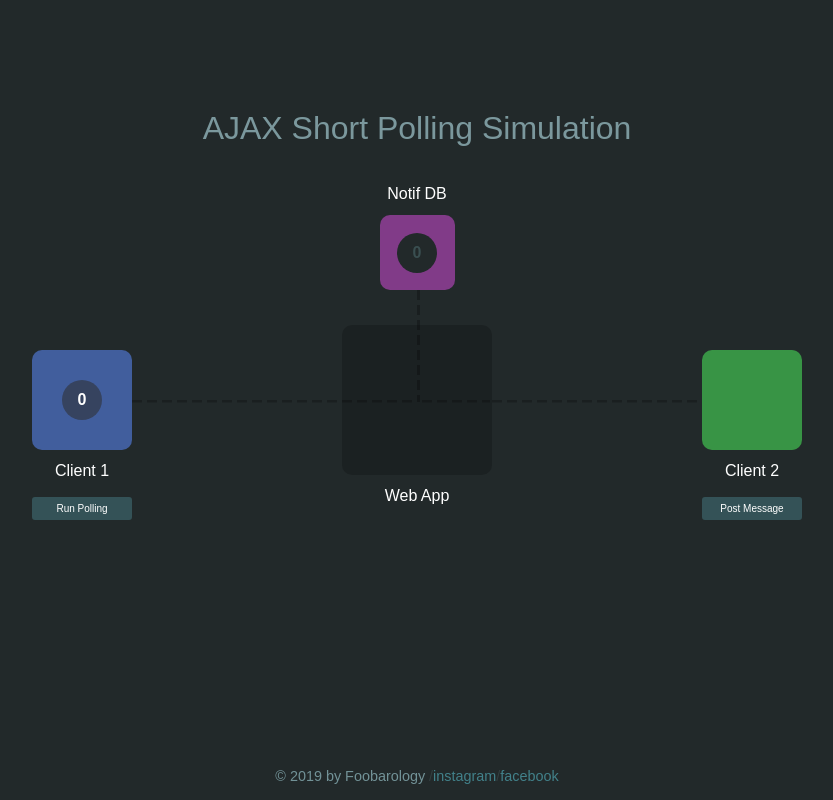
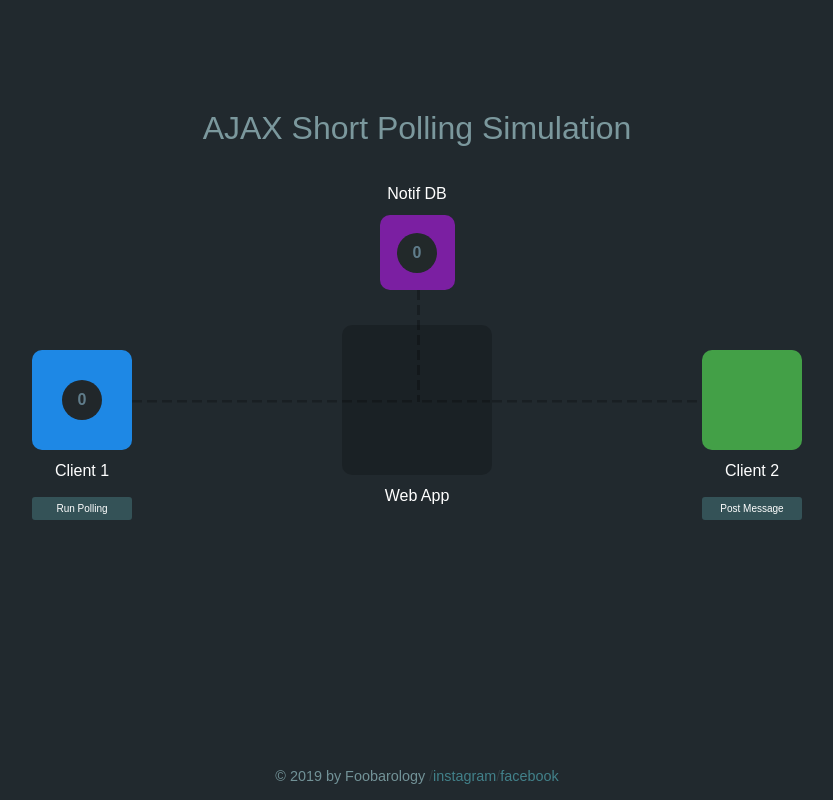
Before and after one commit to foobarology/ajax-short-polling-simulation, a Vue app: page / in a window 1280 px wide. Shown: the whole page, without its empty margins (223-1056 px from the left). Built offline with nearby package versions, Linux system fonts and the light colour scheme.

Commit message:
Change color based on material color guide

```diff
--- a/src/components/Client1.vue
+++ b/src/components/Client1.vue
@@ -2,7 +2,7 @@
   <obj id="client-1"
     title="Client 1"
     title-position="bottom"
-    bg="#415E9D"
+    bg="#1E88E5"
     :width="100"
     :height="100"
     :left="75">
@@ -94,8 +94,9 @@ export default {
   margin: auto;
   width: 40px;
   height: 40px;
+  color: #607D8B;
   line-height: 40px;
-  background: #36435F;
+  background: #21272A;
   text-align: center;
   font-weight: bold;
   border-radius: 50%;
@@ -104,7 +105,8 @@ export default {
 }
 
 .notifications-count.not-empty {
-  background: #BB3F3F;
+  background: #C2185B;
+  color: white;
 }
 
 .notifications-count.blast {
@@ -125,7 +127,7 @@ export default {
 .tooltip {
   position: absolute;
   width: 200px;
-  background: #CF3636;
+  background: #C2185B;
   color: white;
   border-radius: 5px;
   left: -80px;
@@ -135,7 +137,7 @@ export default {
 .tooltip:after {
   content: '';
   position: absolute;
-  border-top: 10px solid #CF3636;
+  border-top: 10px solid #C2185B;
   border-left: 10px solid transparent;
   border-right: 10px solid transparent;
   border-bottom: none;
--- a/src/components/Client2.vue
+++ b/src/components/Client2.vue
@@ -2,7 +2,7 @@
   <obj id="client-1"
     title="Client 2"
     title-position="bottom"
-    bg="#389445"
+    bg="#43A047"
     :width="100"
     :height="100"
     :right="75">
--- a/src/components/Database.vue
+++ b/src/components/Database.vue
@@ -1,7 +1,7 @@
 <template>
   <obj id="database"
     title="Notif DB"
-    bg="#813B88"
+    bg="#7B1FA2"
     :width="75"
     :height="75"
     :top="55">
@@ -39,6 +39,6 @@ export default {
   border-radius: 50%;
 }
 .messages-count.empty {
-  color: #3A4F51;
+  color: #607D8B;
 }
 </style>
--- a/src/components/Stage.vue
+++ b/src/components/Stage.vue
@@ -285,7 +285,7 @@ export default {
 }
 
 body {
-  background: #22292A;
+  background: #21292E;
   color: white;
   text-align: center;
 }
```
